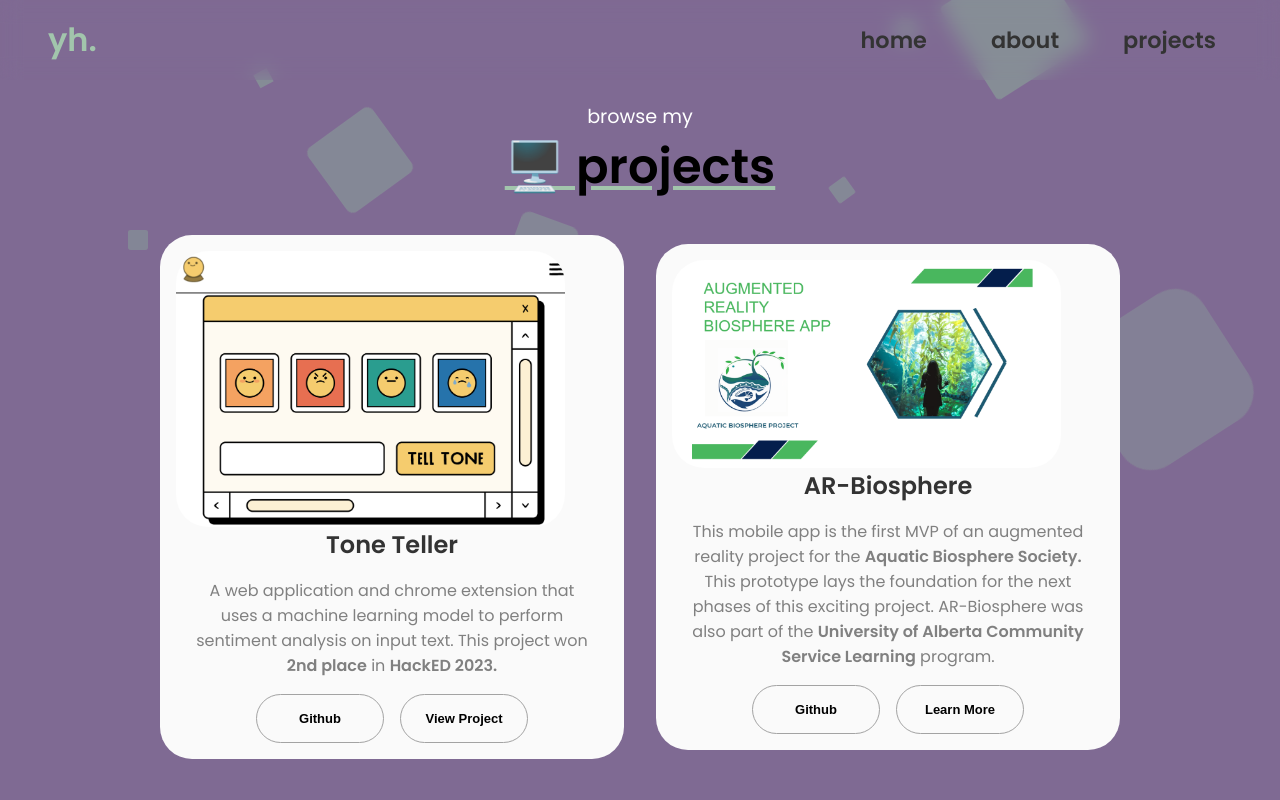
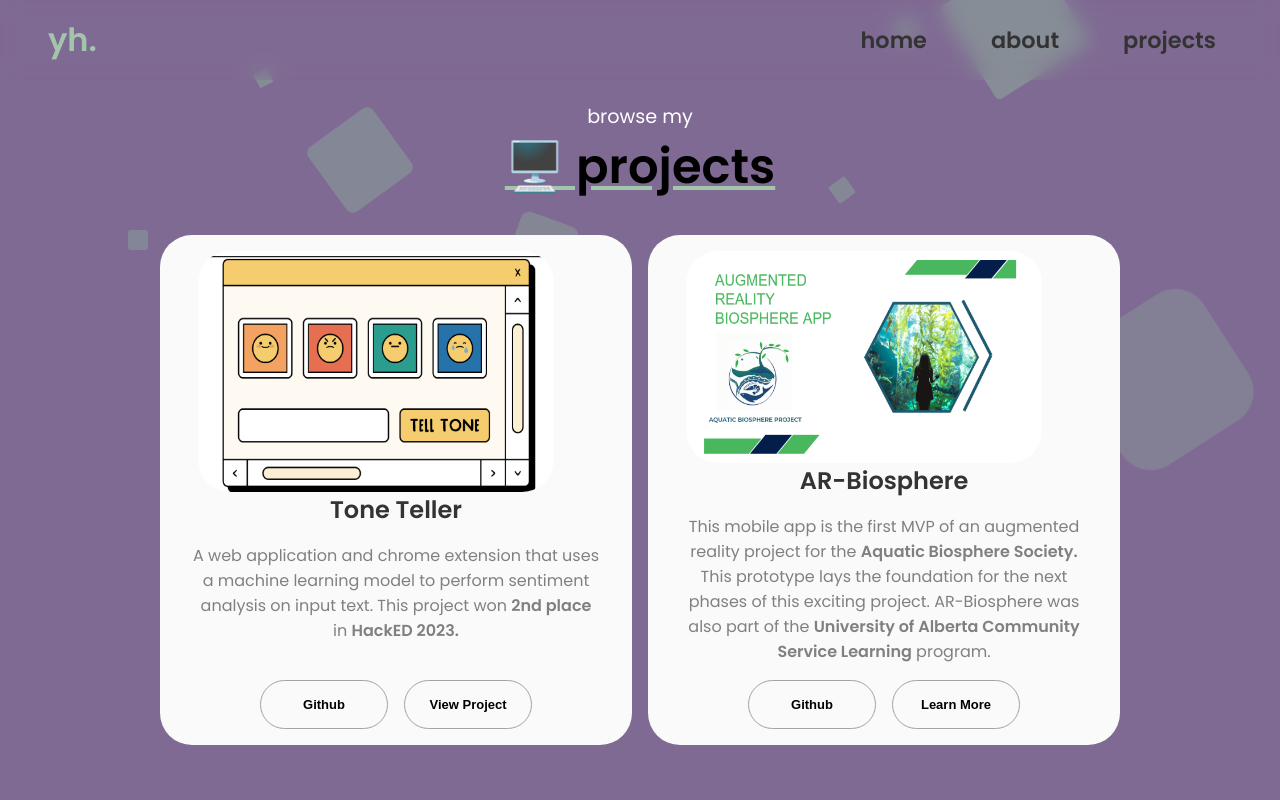
Before and after one commit to antarc0y/antarc0y.github.io, a SvelteKit app: page /projects in a window 1280 px wide. Shown: the top 800 px of the page. Built offline with nearby package versions, Linux system fonts and the light colour scheme.

Commit message:
all projects are now the same height

```diff
--- a/src/components/projects.svelte
+++ b/src/components/projects.svelte
@@ -94,12 +94,29 @@
 	.about-containers {
 		display: flex;
 		flex-wrap: wrap;
+		align-items: stretch;
+		gap: 1rem;
+	}
+
+	.details-container.color-container {
+		display: flex;
+		flex-direction: column;
+		justify-content: space-between;
+	}
+
+	.project-img {
+		max-height: 100%;
+		height: auto;
+	}
+
+	.btn-container {
+		margin-top: auto;
 	}
 
 	@media screen and (max-width: 600px) {
 		.about-containers {
 			flex-direction: column;
-			align-items: center;
+			align-items: stretch;
 		}
 	}
 </style>
```
Also changed, not shown: static/icons/toneteller.png.
